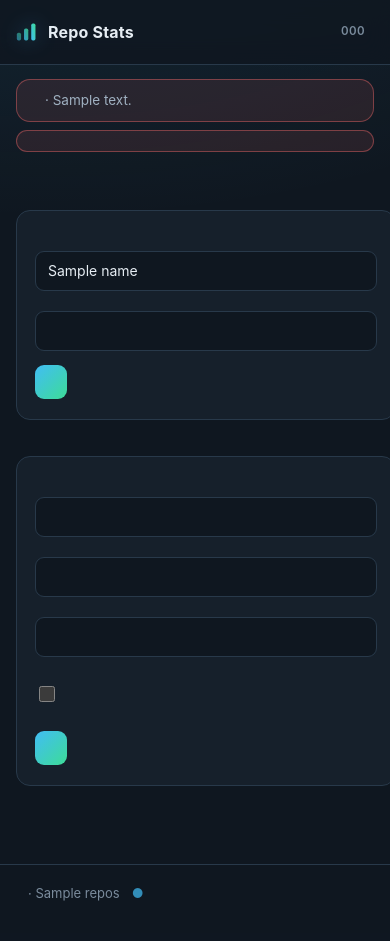
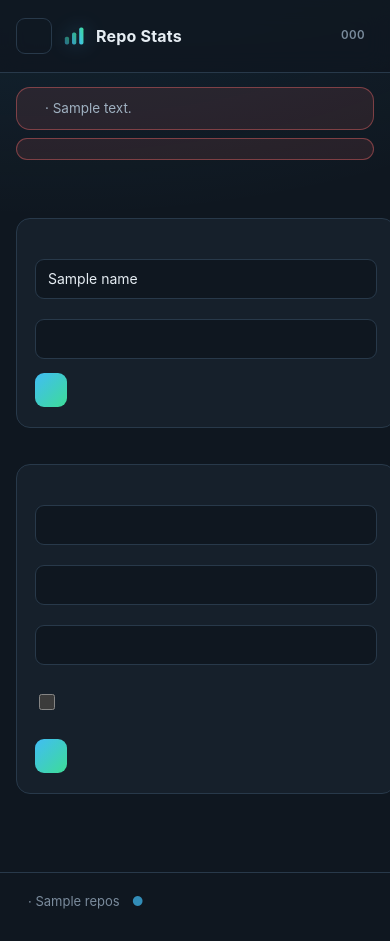
Before and after one commit to sphings79/repostats, a Python web app: template app/templates/account.html in a window 390 px wide. Before the commit the page ends 901 px from the top, so only its background shows below. Run offline with Jinja, Linux system fonts and the light colour scheme; the template is opened without the code that fills it: most values are stand-ins (such as "Sample title", 1, 10 or a date in 2020).

Commit message:
Add a burger menu for the mobile layout, and a PNG of the logo (#1)
Below 720 px the navigation moves into a menu opened from a button left of
the logo; the account and sign-out links go in there too. assets/logo.png is
the logo alone, 512 px, transparent.

```diff
--- a/app/i18n.py
+++ b/app/i18n.py
@@ -12,6 +12,7 @@ TEXTS: dict[str, dict[str, str]] = {
     "de": {
         "nav.overview": "Übersicht",
         "nav.settings": "Verwaltung",
+        "nav.menu": "Menü",
 
         "overview.title": "Alle Repositories auf einen Blick",
         "overview.sub": "{n} beobachtet · Zahlen werden stündlich geholt, der Verlauf täglich gesichert",
@@ -272,6 +273,7 @@ TEXTS: dict[str, dict[str, str]] = {
     "en": {
         "nav.overview": "Overview",
         "nav.settings": "Settings",
+        "nav.menu": "Menu",
 
         "overview.title": "Every repository at a glance",
         "overview.sub": "{n} followed · counters refresh hourly, the history is kept daily",
--- a/app/static/app.js
+++ b/app/static/app.js
@@ -286,3 +286,24 @@ document.querySelectorAll("form[data-confirm]").forEach((form) => {
     if (!window.confirm(form.dataset.confirm)) event.preventDefault();
   });
 });
+
+// Burger menu on small screens.
+(() => {
+  const burger = document.querySelector(".burger");
+  const nav = document.getElementById("main-nav");
+  if (!burger || !nav) return;
+  const set = (open) => {
+    nav.classList.toggle("open", open);
+    burger.setAttribute("aria-expanded", open ? "true" : "false");
+  };
+  burger.addEventListener("click", (event) => {
+    event.stopPropagation();
+    set(!nav.classList.contains("open"));
+  });
+  document.addEventListener("click", (event) => {
+    if (!nav.contains(event.target)) set(false);
+  });
+  document.addEventListener("keydown", (event) => {
+    if (event.key === "Escape") set(false);
+  });
+})();
--- a/app/static/style.css
+++ b/app/static/style.css
@@ -478,3 +478,36 @@ footer .source:hover { color: var(--accent); }
 .fields label { display: flex; flex-direction: column; gap: 5px; font-size: 12.5px; color: var(--muted); }
 .fields input[type="text"], .fields input[type="password"] { width: 100%; box-sizing: border-box; }
 .mqtt-result { margin: 0 0 14px; }
+
+/* burger menu: only on small screens, left of the logo */
+.burger { display: none; }
+.only-mobile { display: none; }
+@media (max-width: 720px) {
+  .top { gap: 12px; }
+  .burger {
+    display: inline-flex; flex-direction: column; justify-content: center; gap: 4px;
+    width: 36px; height: 36px; padding: 0 8px; flex: none;
+    background: none; border: 1px solid var(--line); border-radius: 9px;
+    cursor: pointer;
+  }
+  .burger span {
+    display: block; height: 2px; border-radius: 2px; background: var(--text);
+    transition: transform .2s, opacity .2s;
+  }
+  .burger[aria-expanded="true"] span:nth-child(1) { transform: translateY(6px) rotate(45deg); }
+  .burger[aria-expanded="true"] span:nth-child(2) { opacity: 0; }
+  .burger[aria-expanded="true"] span:nth-child(3) { transform: translateY(-6px) rotate(-45deg); }
+  .top nav {
+    display: none; position: absolute; top: 100%; left: 0; right: 0;
+    flex-direction: column; gap: 0; padding: 6px clamp(16px, 4vw, 40px) 10px;
+    background: #0b1219; border-bottom: 1px solid var(--line);
+  }
+  .top nav.open { display: flex; }
+  .top nav a {
+    padding: 12px 2px; font-size: 15px; border-bottom: 1px solid var(--line);
+  }
+  .top nav a:last-child { border-bottom: 0; }
+  .top nav a.active { border-bottom-color: var(--line); color: var(--accent); }
+  .only-mobile { display: block; }
+  .hide-mobile { display: none; }
+}
--- a/app/templates/base.html
+++ b/app/templates/base.html
@@ -10,14 +10,23 @@
 </head>
 <body>
 <header class="top">
+  {% if request.url.path not in ('/login', '/setup') %}
+  <button type="button" class="burger" aria-label="{{ t('nav.menu') }}" aria-expanded="false" aria-controls="main-nav">
+    <span></span><span></span><span></span>
+  </button>
+  {% endif %}
   <a class="brand" href="/">
     <img class="mark" src="/static/logo.svg?v={{ asset_version }}" alt="" width="22" height="22">
     <span>Repo&nbsp;Stats</span>
   </a>
   {% if request.url.path not in ('/login', '/setup') %}
-  <nav>
+  <nav id="main-nav">
     <a href="/" {% if request.url.path == '/' %}class="active"{% endif %}>{{ t('nav.overview') }}</a>
     <a href="/settings" {% if request.url.path == '/settings' %}class="active"{% endif %}>{{ t('nav.settings') }}</a>
+    {% if auth_enabled %}
+      <a class="only-mobile{% if request.url.path == '/account' %} active{% endif %}" href="/account">{{ t('account.title') }}</a>
+      <a class="only-mobile" href="/logout">{{ t('login.logout') }}</a>
+    {% endif %}
   </nav>
   {% endif %}
   <div class="lang">
@@ -25,9 +34,9 @@
       <a href="/lang/{{ code }}" {% if code == lang %}class="on"{% endif %} title="{{ label }}">{{ code | upper }}</a>
     {% endfor %}
     {% if auth_enabled and request.url.path not in ('/login', '/setup') %}
-      <a href="/account" class="logout {% if request.url.path == '/account' %}on{% endif %}"
+      <a href="/account" class="logout hide-mobile {% if request.url.path == '/account' %}on{% endif %}"
          title="{{ t('account.title') }}">{{ t('account.title') }}</a>
-      <a href="/logout" class="logout" title="{{ t('login.logout') }}">{{ t('login.logout') }}</a>
+      <a href="/logout" class="logout hide-mobile" title="{{ t('login.logout') }}">{{ t('login.logout') }}</a>
     {% endif %}
   </div>
 </header>
```
Also changed, not shown: assets/logo.png (added).
